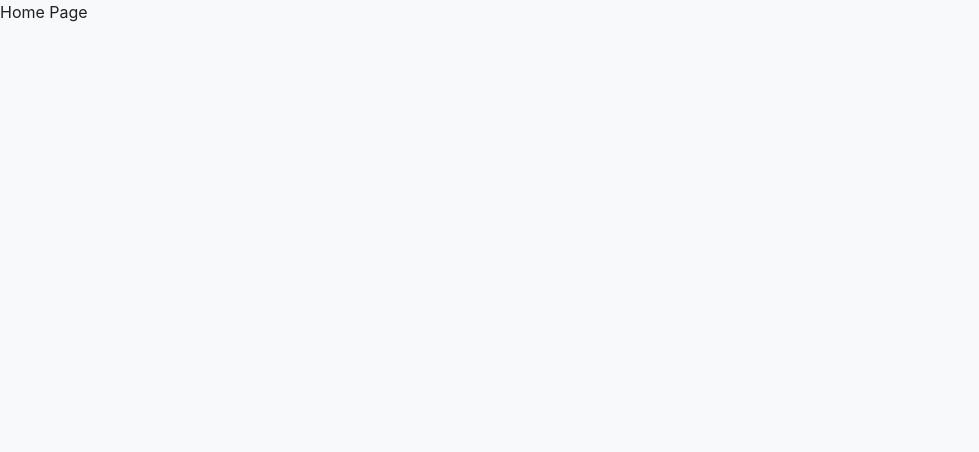
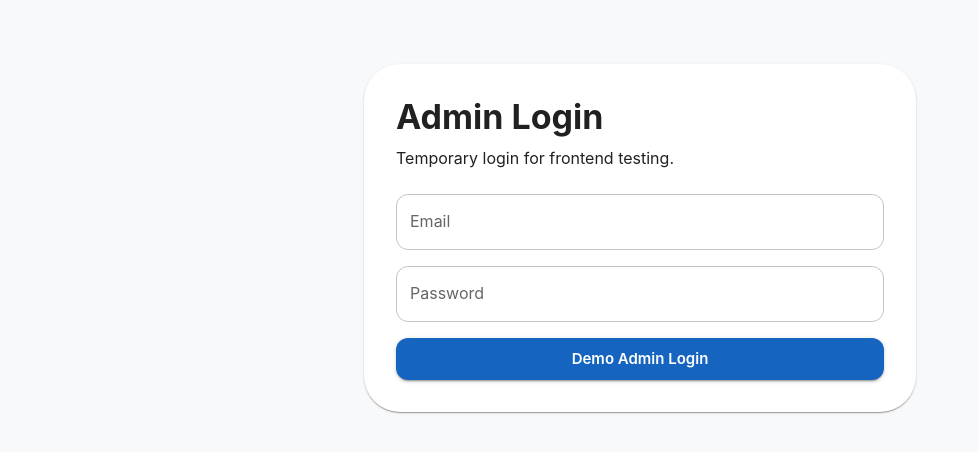
Before and after one commit to shivaprasadny/raj-sports-frontend, a React (Vite) app: page /login in a window 1280 px wide. Shown: the top 452 px of the page, without its empty margins (0-979 px from the left). Built offline with nearby package versions, Linux system fonts and the light colour scheme.

Commit message:
Add demo admin login flow

```diff
--- a/src/pages/auth/Login.tsx
+++ b/src/pages/auth/Login.tsx
@@ -1,5 +1,45 @@
-const Home = () => {
-  return <div>Home Page</div>;
+import { Box, Button, Container, Paper, TextField, Typography } from "@mui/material";
+import { useNavigate } from "react-router-dom";
+import { ROUTES } from "../../constants/routes";
+import { useAuth } from "../../hooks/useAuth";
+
+const Login = () => {
+  const navigate = useNavigate();
+  const { login } = useAuth();
+
+  const handleDemoAdminLogin = () => {
+    login("demo-admin-token", {
+      id: 1,
+      name: "Raj Sports Admin",
+      email: "admin@rajsports.com",
+      role: "SUPER_ADMIN",
+    });
+
+    navigate(ROUTES.ADMIN);
+  };
+
+  return (
+    <Container maxWidth="sm" sx={{ py: 8 }}>
+      <Paper sx={{ p: 4, borderRadius: 3 }}>
+        <Typography variant="h4" sx={{ fontWeight: 700, mb: 1 }}>
+          Admin Login
+        </Typography>
+
+        <Typography color="text.secondary" sx={{ mb: 3 }}>
+          Temporary login for frontend testing.
+        </Typography>
+
+        <Box sx={{ display: "flex", flexDirection: "column", gap: 2 }}>
+          <TextField label="Email" fullWidth />
+          <TextField label="Password" type="password" fullWidth />
+
+          <Button variant="contained" size="large" onClick={handleDemoAdminLogin}>
+            Demo Admin Login
+          </Button>
+        </Box>
+      </Paper>
+    </Container>
+  );
 };
 
-export default Home;
+export default Login;
--- a/src/routes/AppRoutes.tsx
+++ b/src/routes/AppRoutes.tsx
@@ -43,6 +43,7 @@ const AppRoutes = () => {
       <Route path={ROUTES.REGISTER} element={<Register />} />
       <Route path={ROUTES.FORGOT_PASSWORD} element={<ForgotPassword />} />
 
+      <Route element={<ProtectedRoute allowedRoles={["SUPER_ADMIN", "ADMIN", "MANAGER"]} />}>
         <Route path={ROUTES.ADMIN} element={<AdminLayout />}>
           <Route index element={<Dashboard />} />
           <Route path="categories" element={<Categories />} />
@@ -51,9 +52,7 @@ const AppRoutes = () => {
           <Route path="customers" element={<Customers />} />
           <Route path="inventory" element={<Inventory />} />
           <Route path="settings" element={<Settings />} />
-        <Route
-  element={<ProtectedRoute allowedRoles={["SUPER_ADMIN", "ADMIN", "MANAGER"]} />}
-/>
+        </Route>
       </Route>
 
       <Route path="*" element={<NotFound />} />
```
Lines whose indentation alone changed are shown as unchanged.
